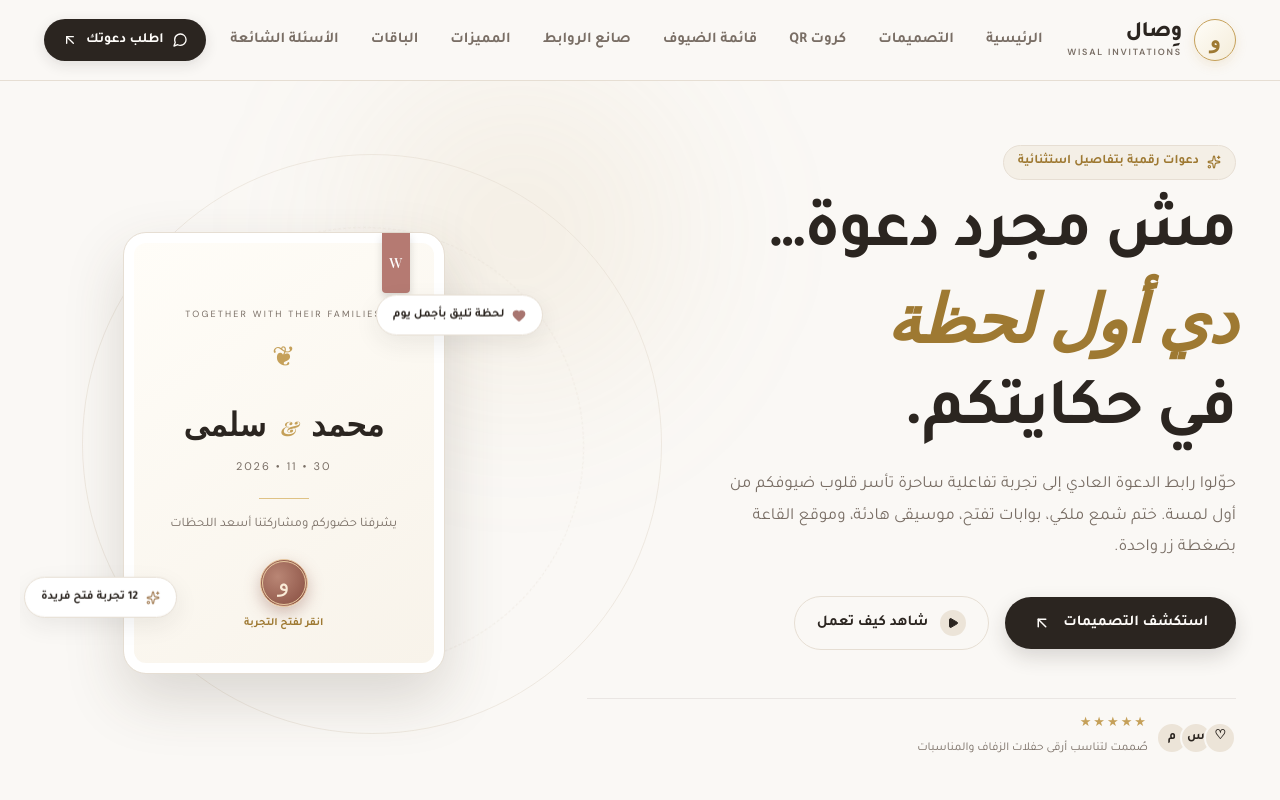
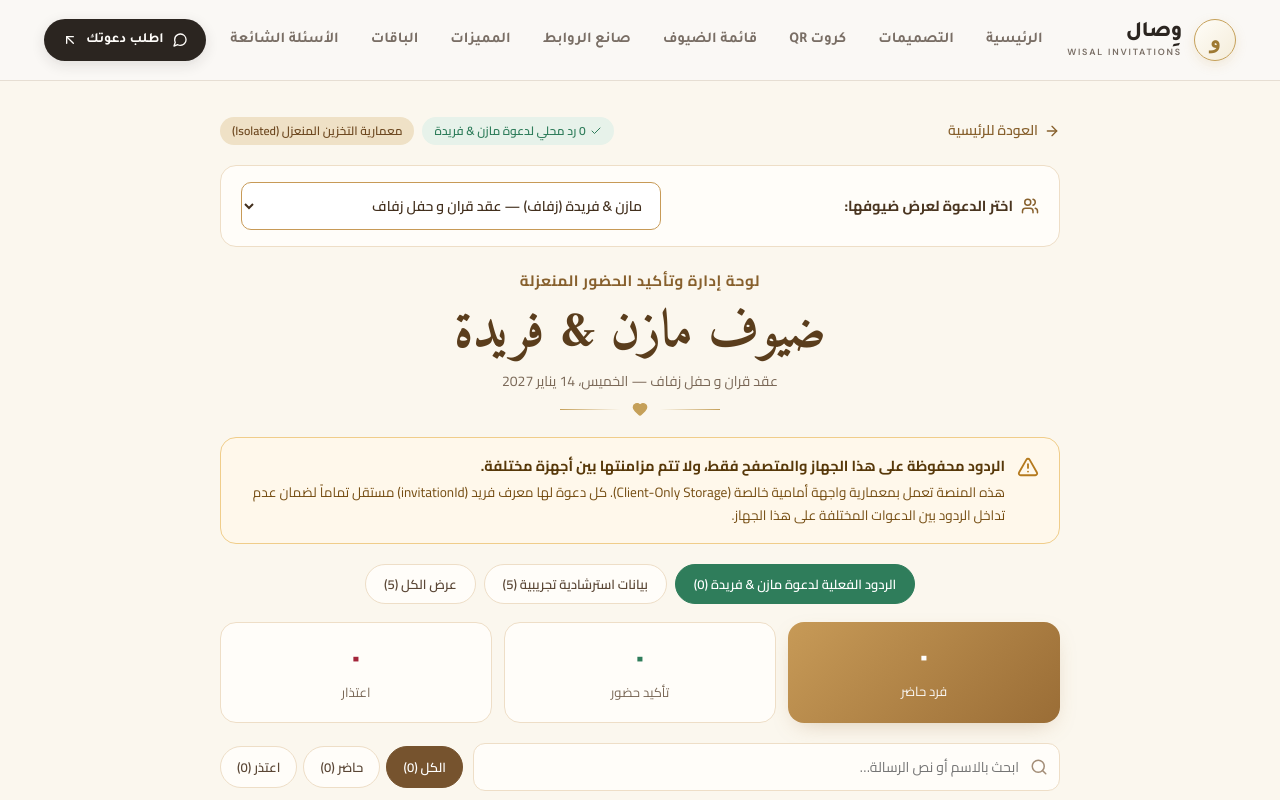
Before and after one commit to MohamedFahmyy/wisal-app, a React (Vite) app: page /admin in a window 1280 px wide. Shown: the top 800 px of the page. Built offline with nearby package versions, Linux system fonts and the light colour scheme; a web font is replaced by a local one.

Commit message:
feat: add /admin and /dashboard alias routes for GuestDashboardPage

```diff
--- a/src/App.jsx
+++ b/src/App.jsx
@@ -44,6 +44,8 @@ function LayoutWrapper() {
         <Route path="/invite/mohamed-salma" element={<MohamedSalmaPage />} />
         <Route path="/invite/:slug" element={<InvitationPage />} />
         <Route path="/guests" element={<GuestDashboardPage />} />
+        <Route path="/admin" element={<GuestDashboardPage />} />
+        <Route path="/dashboard" element={<GuestDashboardPage />} />
         <Route path="/links" element={<LinkGeneratorPage />} />
         <Route path="/card" element={<QRCardPage />} />
         <Route path="*" element={<HomePage />} />
```
